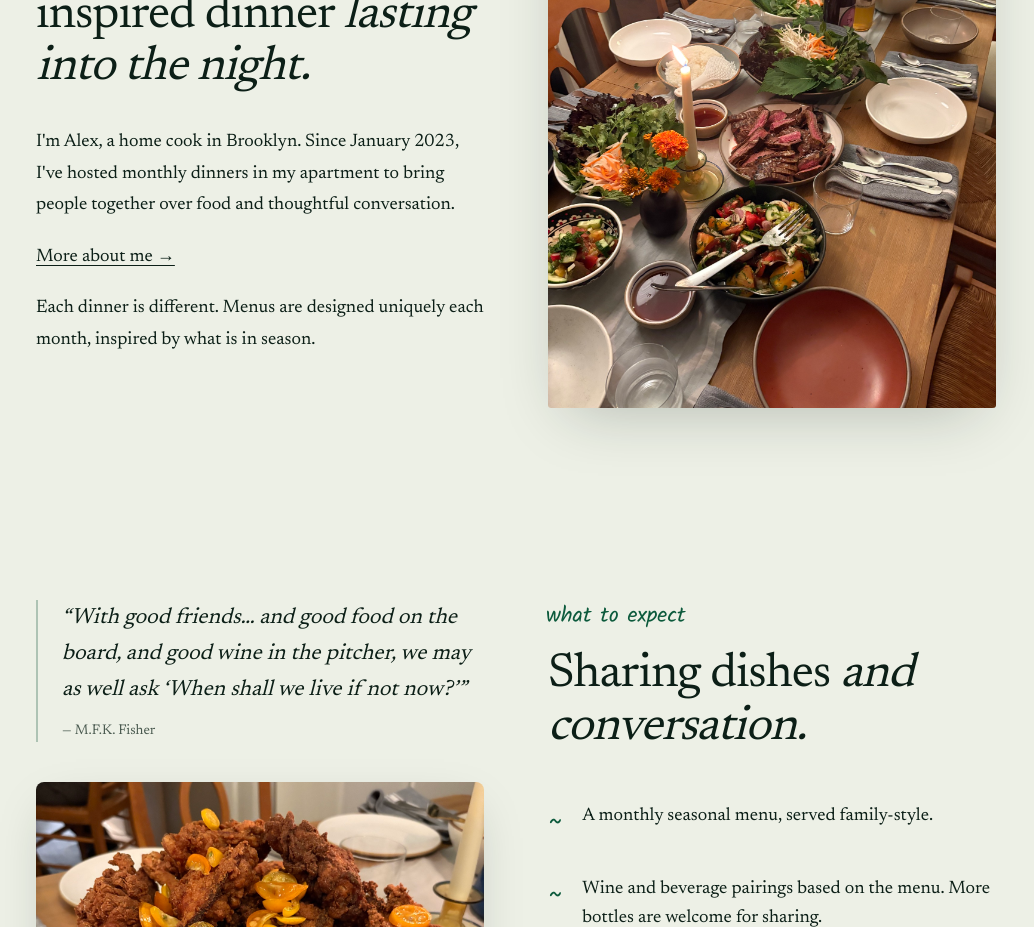
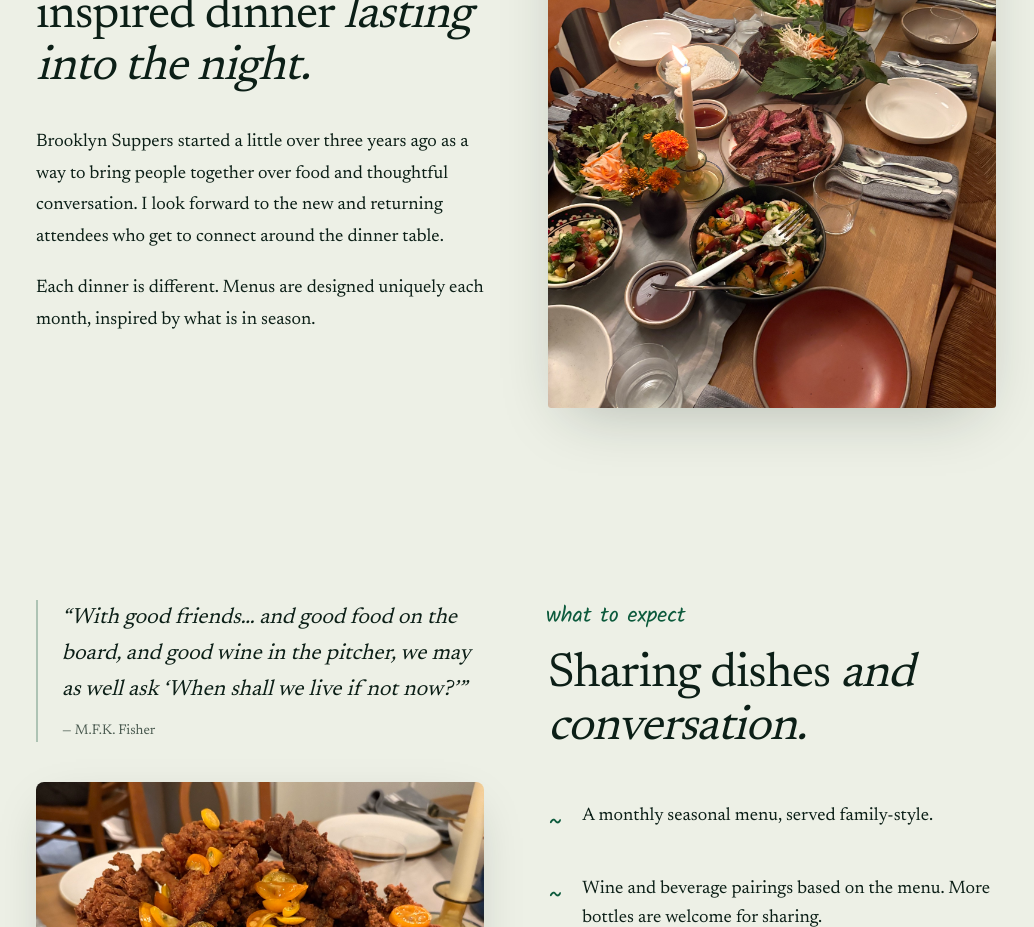
Before and after one commit to ajbesser/brooklyn-suppers-nextjs, a Next.js app: page / in a window 1280 px wide. Shown: the part 1140-2067 px from the top of the page, without its empty margins (124-1158 px from the left). Built offline with nearby package versions, Linux system fonts and the light colour scheme.

Commit message:
Restore concept-focused homepage copy for approved release

```diff
--- a/components/About.tsx
+++ b/components/About.tsx
@@ -1,5 +1,4 @@
 import Image from "next/image";
-import Link from "next/link";
 
 export function About() {
   return (
@@ -33,11 +32,11 @@ export function About() {
               className="text-[18px] space-y-5"
             >
               <p>
-                I&apos;m Alex, a home cook in Brooklyn. Since January 2023,
-                I&apos;ve hosted monthly dinners in my apartment to bring people
-                together over food and thoughtful conversation.
+                Brooklyn Suppers started a little over three years ago as a way
+                to bring people together over food and thoughtful conversation.
+                I look forward to the new and returning attendees who get to
+                connect around the dinner table.
               </p>
-              <p><Link href="/about" className="underline underline-offset-4">More about me →</Link></p>
               <p>
                 Each dinner is different. Menus are designed uniquely each
                 month, inspired by what is in season.
```
Also changed, not shown: 1 other file (tests, documents, lock files or other folders).
